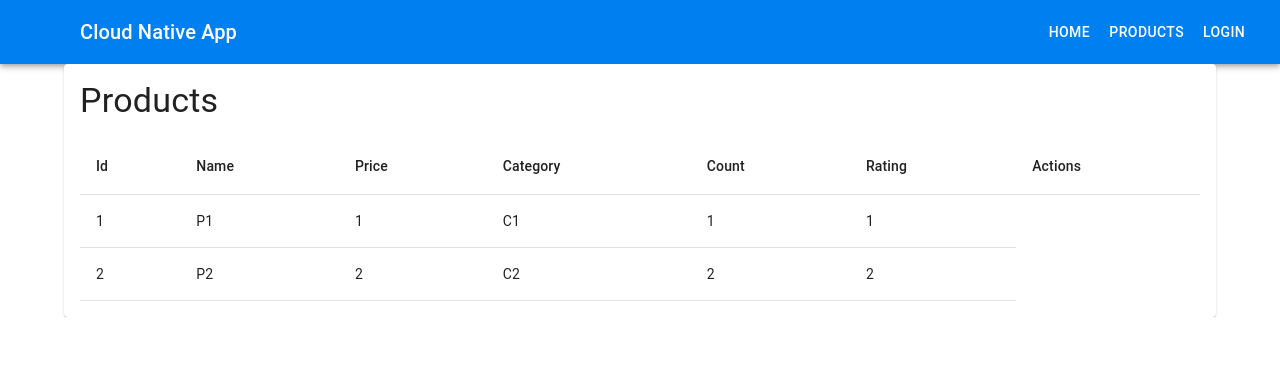
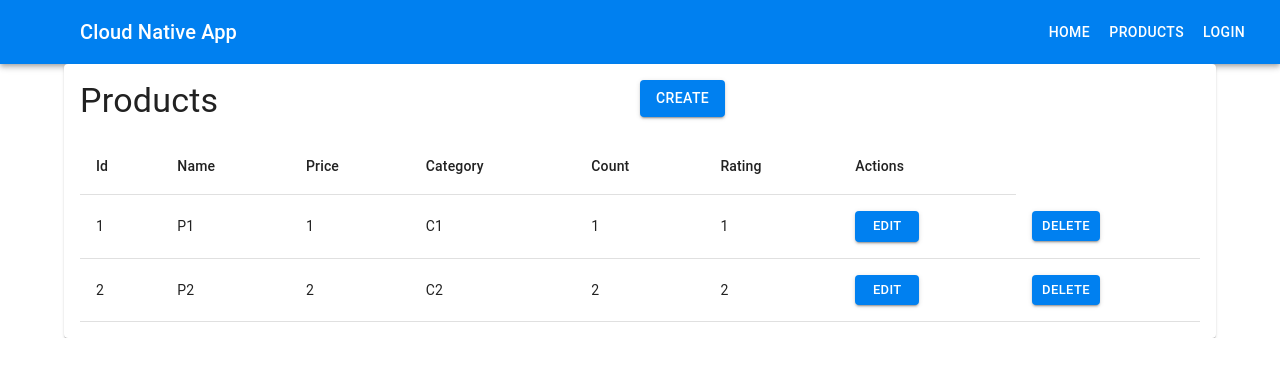
Before and after one commit to Zemiro014/cloudnativeapp, a Next.js app in the folder frontend/: page /products in a window 1280 px wide. Shown: the top 376 px of the page. Built offline with nearby package versions, Linux system fonts and the light colour scheme; some icons are missing.

Commit message:
Actions of products

```diff
--- a/frontend/src/app/components/pagetemplate/PageHeader.js
+++ b/frontend/src/app/components/pagetemplate/PageHeader.js
@@ -2,7 +2,10 @@ import { Grid, ListItem, Typography } from '@mui/material';
 export default function PageHeader({ pageLabel, children }) {
     return (
         <ListItem>
-            <Grid container alignItems="center" justifyContent="space-between">
+            <Grid
+                container
+                sx={{ flexGrow: 1, display: 'flex', justifyContent: 'space-between' }}
+            >
                 <Grid>
                     <Typography component="h4" variant="h4">
                         {pageLabel}
--- a/frontend/src/app/products/page.js
+++ b/frontend/src/app/products/page.js
@@ -24,22 +24,40 @@ export default function Products() {
         setProducts(productsList);
     };
 
+    const createProduct = async () => {
+        alert('createProduct()');
+    };
+
+    const editProduct = async (id) => {
+        alert(`editProduct(): ${id}`);
+    };
+
+    const deleteProduct = async (id) => {
+        alert(`deleteProduct(): ${id}`);
+    };
+
     useEffect(() => {
         getProducts();
     }, []);
 
     return (
         <List>
-            <PageHeader pageLabel={pageLabel}></PageHeader>
+            <PageHeader pageLabel={pageLabel}>
+                <PageActions createProduct={createProduct} />
+            </PageHeader>
             <PageContent>
                 <PageContentLabels labels={itemsLabels} />
-                <PageContentItems products={products} />
+                <PageContentItems
+                    products={products}
+                    editProduct={editProduct}
+                    deleteProduct={deleteProduct}
+                 />
             </PageContent>
         </List>
     );
 }
 
-function PageContentItems({ products }) {
+function PageContentItems({ products, editProduct, deleteProduct }) {
     return (
         <TableBody>
             {products.map((product) => (
@@ -50,8 +68,50 @@ function PageContentItems({ products }) {
                     <TableCell>{product.category}</TableCell>
                     <TableCell>{product.count}</TableCell>
                     <TableCell>{product.rating}</TableCell>
+                    <PageContentActions
+                        id={product.id}
+                        editProduct={editProduct}
+                        deleteProduct={deleteProduct}
+                    />
                 </TableRow>
             ))}
         </TableBody>
     );
 }
+
+function PageActions({ createProduct }) {
+    return (
+        <Button
+            color="primary"
+            variant="contained"
+            onClick={() => createProduct()}
+        >
+            Create
+        </Button>
+    );
+}
+
+function PageContentActions({ id, editProduct, deleteProduct}) {
+    return (
+        <>
+            <TableCell>
+                <Button
+                    size="small"
+                    variant="contained"
+                    onClick={() => editProduct(id)}
+                >
+                    Edit
+                </Button>
+            </TableCell>
+            <TableCell>
+                <Button
+                    size="small"
+                    variant="contained"
+                    onClick={() => deleteProduct(id)}
+                >
+                    Delete
+                </Button>
+            </TableCell>
+        </>
+    );
+}
```
